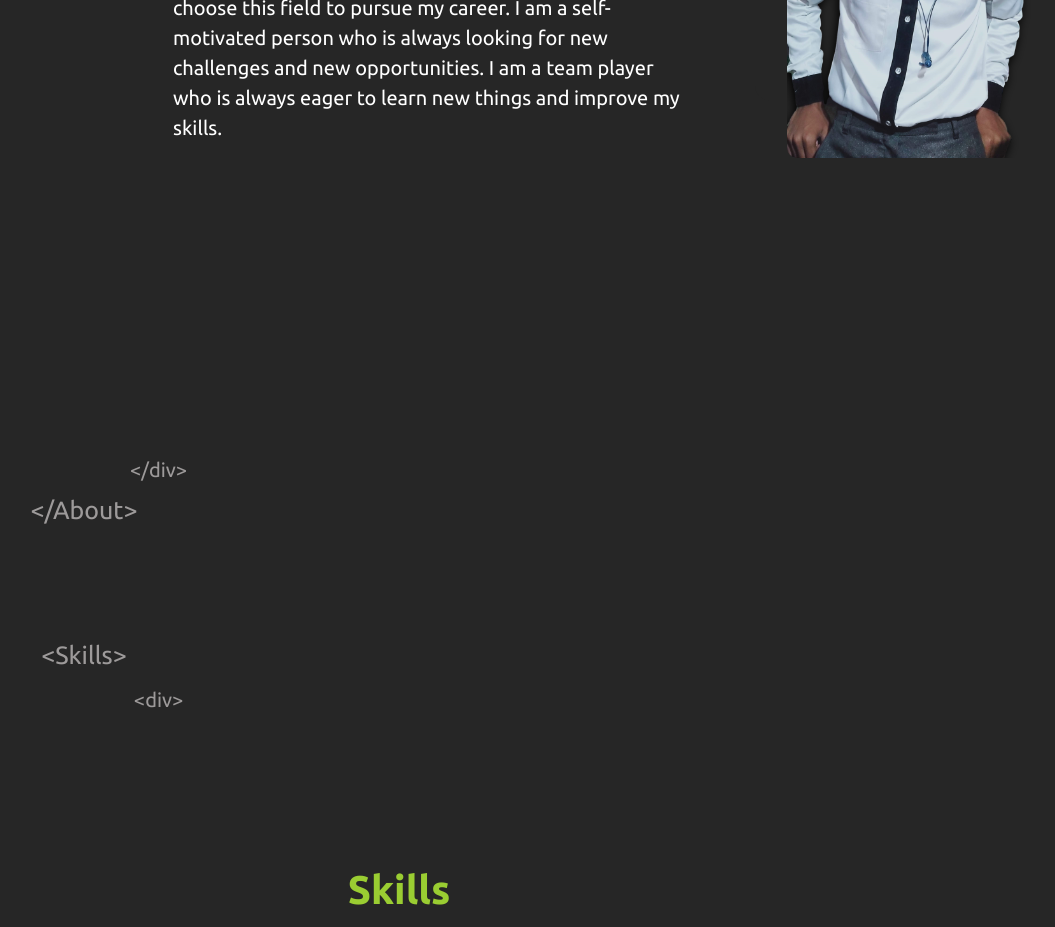
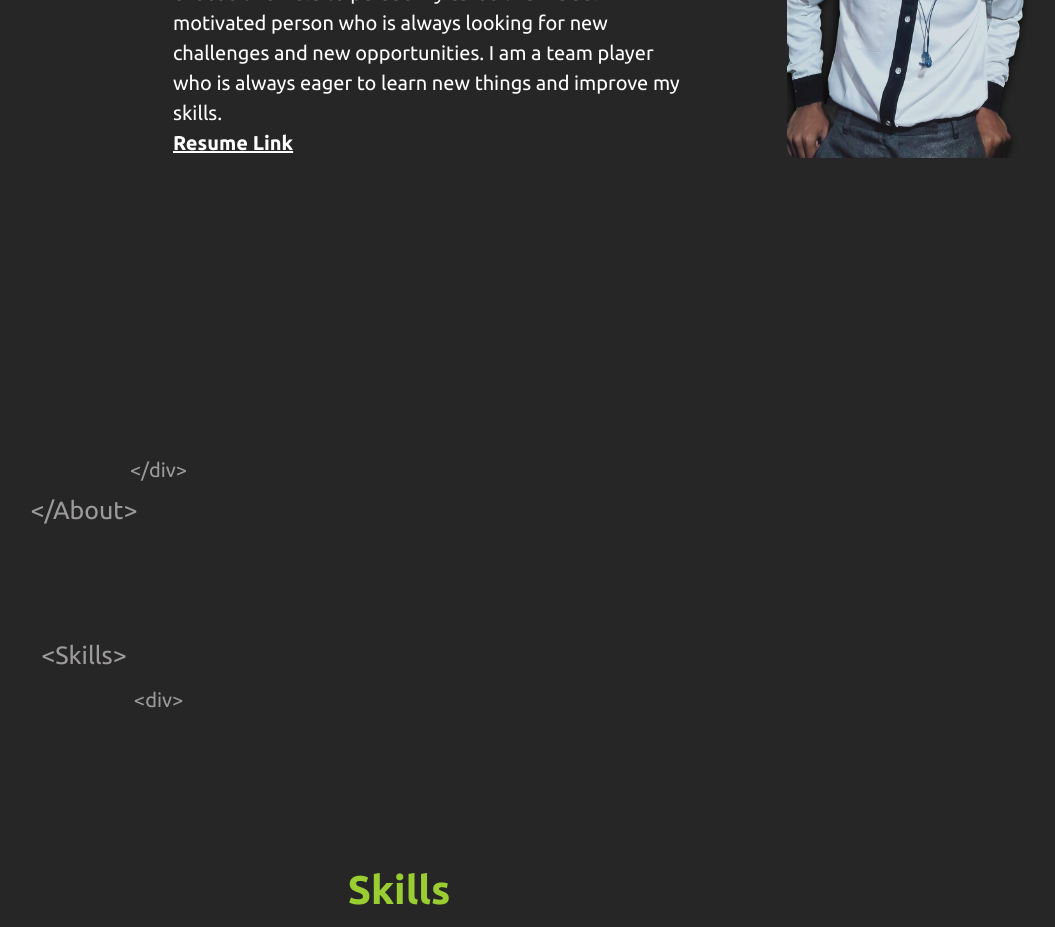
Before and after one commit to Aman12305/PortFolio, a React (Create React App) app: page / in a window 1280 px wide. Shown: the part 1480-2407 px from the top of the page, without its empty margins (31-1086 px from the left). Built offline with nearby package versions, Linux system fonts and the light colour scheme; a web font is replaced by a local one.

Commit message:
new update resume link added

```diff
--- a/src/components/About.js
+++ b/src/components/About.js
@@ -16,6 +16,8 @@ export default function About() {
               </br>
               <br></br>
               Basically My main interest is in Computer Science so i choose this field to pursue my career. I am a self-motivated person who is always looking for new challenges and new opportunities. I am a team player who is always eager to learn new things and improve my skills.
+              <br></br>
+              <a href="https://aman12305.github.io/CV/" className="link"><strong><u>Resume Link</u></strong></a>
               </p>
 
             </div>
--- a/src/components/allcss/about.css
+++ b/src/components/allcss/about.css
@@ -37,3 +37,8 @@
     }
 
 }
+
+.link{
+    color: white;
+    text-decoration: none;
+}
```
Also changed, not shown: 11 other files (tests, documents, lock files or other folders).
